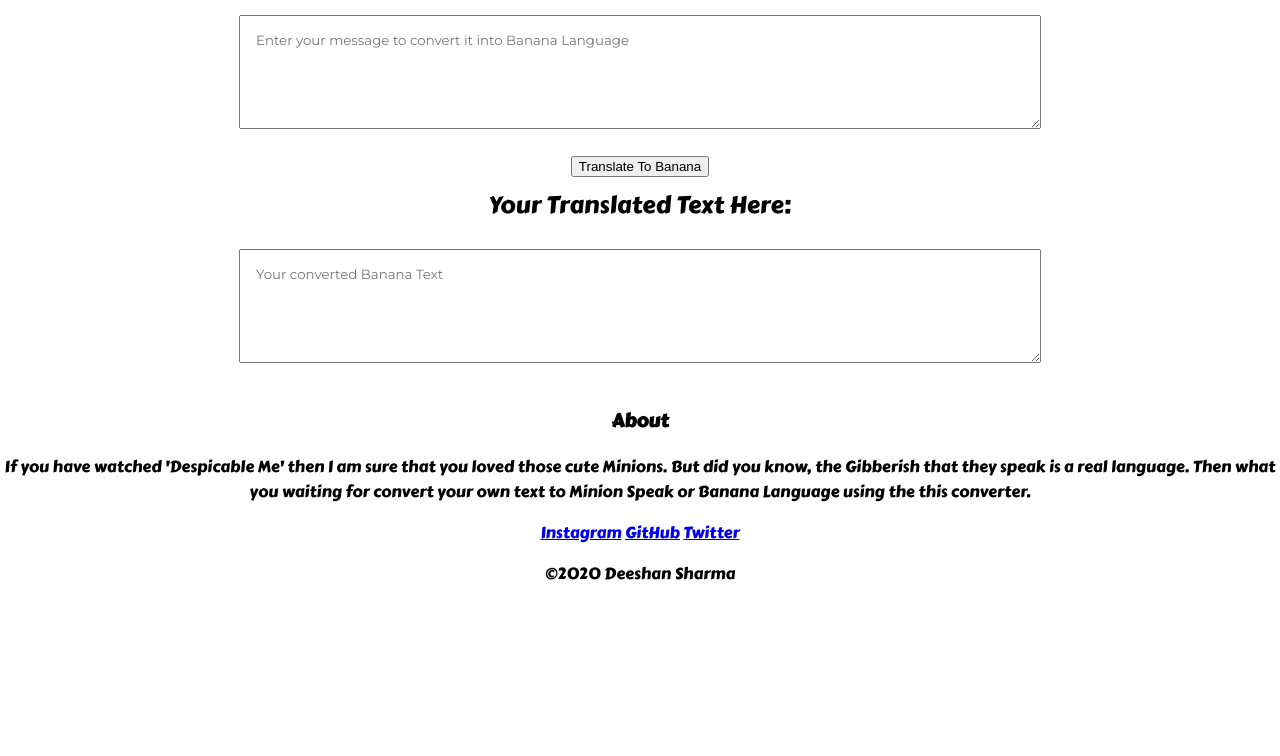
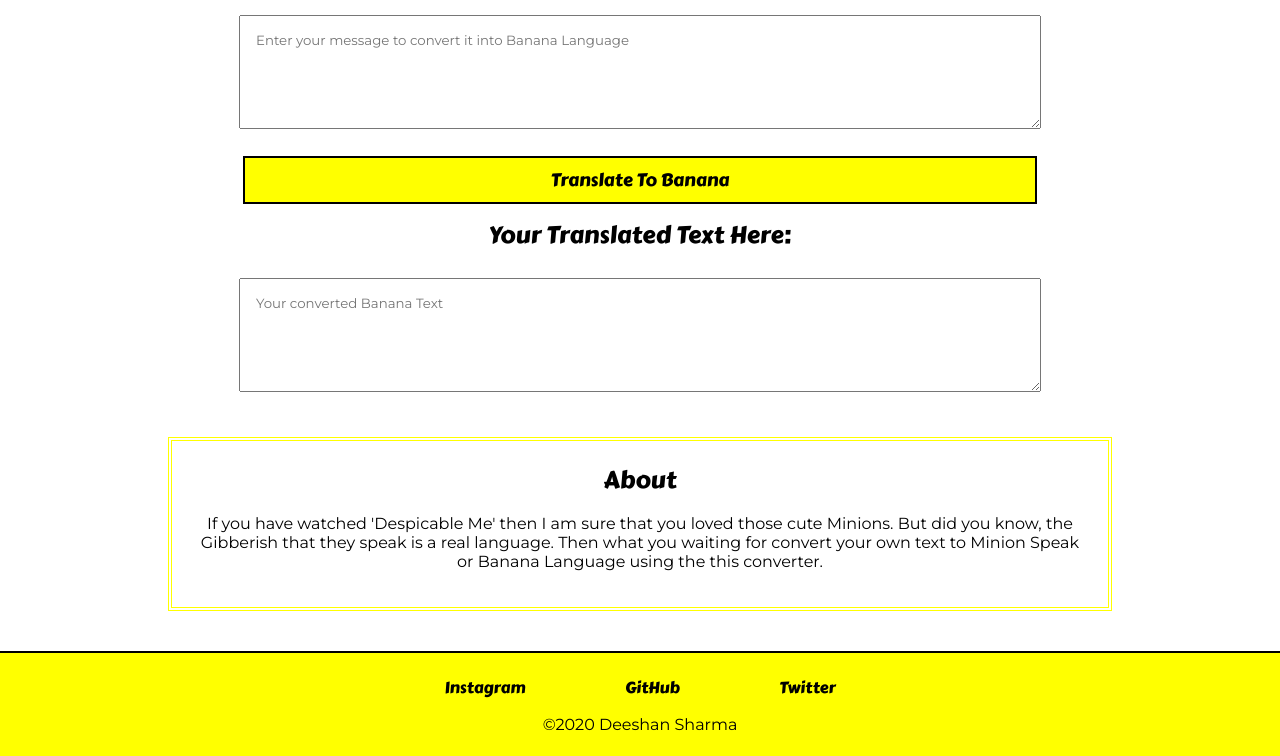
Before and after one commit to DeeshanSharma/Banana-Talks, a plain HTML site: page index.html in a window 1280 px wide. Shown: the part 94-850 px from the top of the page. Before the commit the page ends 800 px from the top, so only its background shows below. Drawn offline with Linux system fonts and the light colour scheme.

Commit message:
Style: Added styling to index.html

```diff
--- a/css/style.css
+++ b/css/style.css
@@ -23,3 +23,54 @@ textarea {
 	width: 60%;
 	font-family: "Montserrat", sans-serif;
 }
+footer {
+	background-color: yellow;
+	margin: 20px 0 0 0;
+	padding: 22px;
+	text-align: center;
+	border-top: 2px solid black;
+	position: relative;
+	bottom: 0;
+	left: 0;
+}
+footer a {
+	padding: 0 3rem;
+	margin: 0;
+	text-decoration: none;
+	color: black;
+}
+a:hover {
+	text-decoration: underline;
+	color: magenta;
+}
+footer p {
+	margin: 15px 0 0 0;
+}
+h3 {
+	margin: 0;
+	font-weight: lighter;
+	font-size: x-large;
+}
+p {
+	font-family: "Montserrat", sans-serif;
+}
+.about {
+	width: 70%;
+	display: inline-block;
+	margin: 20px;
+	padding: 20px;
+	border: 4px double yellow;
+}
+#btn {
+	display: inline-block;
+	background-color: yellow;
+	border: 2px solid black;
+	width: 62%;
+	padding: 0.5rem;
+	margin: 0.2rem;
+	font-family: "Carter One", cursive;
+	font-size: large;
+}
+#btn:hover {
+	background-color: rgb(255, 208, 0);
+}
```
